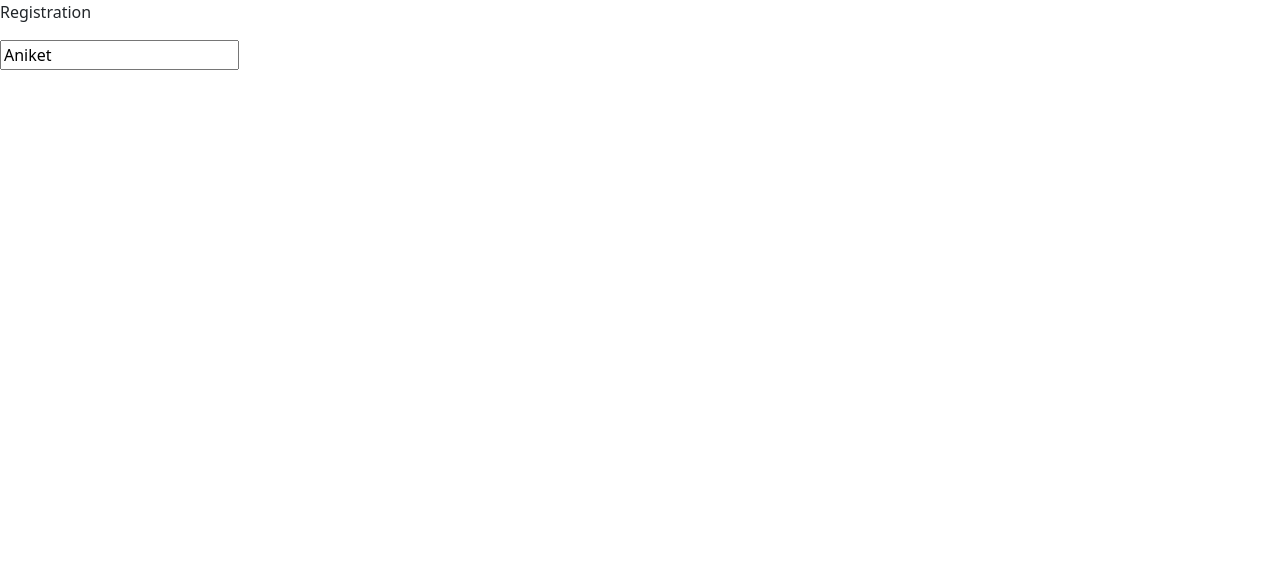
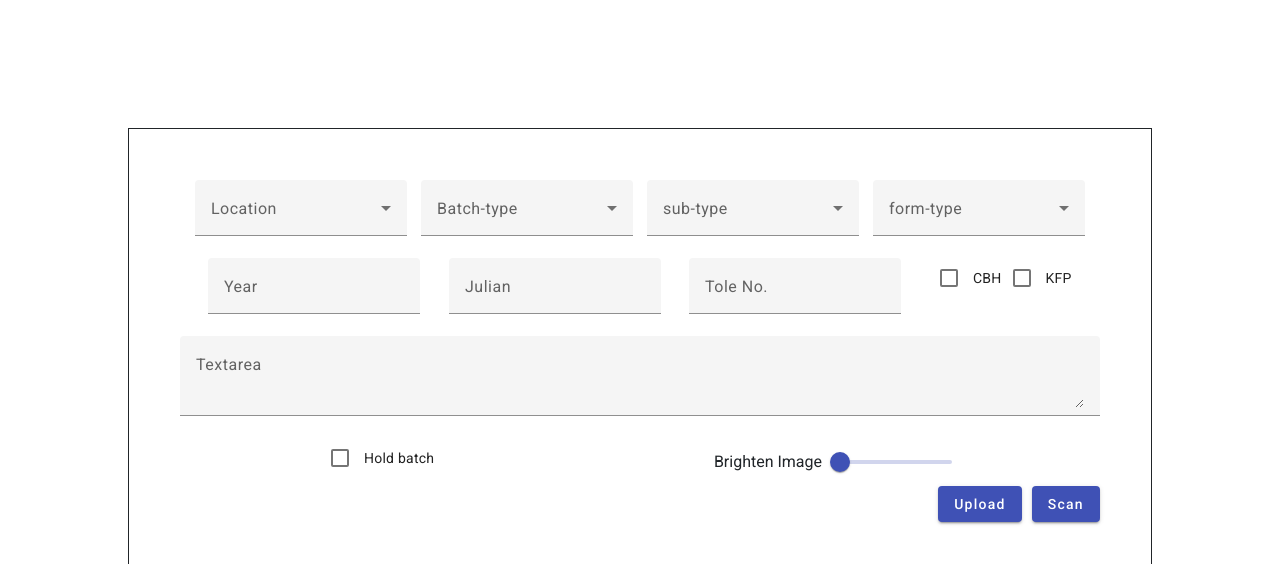
Before and after one commit to Aniket9932/Forms_Angular, an Angular app: page /registration in a window 1280 px wide. Shown: the top 564 px of the page. Built offline with nearby package versions, Linux system fonts and the light colour scheme.

Commit message:
reactive-forms

```diff
--- a/angular.json
+++ b/angular.json
@@ -25,6 +25,7 @@
               "src/assets"
             ],
             "styles": [
+              "@angular/material/prebuilt-themes/indigo-pink.css",
               "node_modules/bootstrap/dist/css/bootstrap.min.css",
               "src/styles.css"
             ],
@@ -88,6 +89,7 @@
               "src/assets"
             ],
             "styles": [
+              "@angular/material/prebuilt-themes/indigo-pink.css",
               "src/styles.css"
             ],
             "scripts": []
--- a/package.json
+++ b/package.json
@@ -11,10 +11,12 @@
   "private": true,
   "dependencies": {
     "@angular/animations": "^16.2.0",
+    "@angular/cdk": "^16.2.5",
     "@angular/common": "^16.2.0",
     "@angular/compiler": "^16.2.0",
     "@angular/core": "^16.2.0",
     "@angular/forms": "^16.2.0",
+    "@angular/material": "^16.2.5",
     "@angular/platform-browser": "^16.2.0",
     "@angular/platform-browser-dynamic": "^16.2.0",
     "@angular/router": "^16.2.0",
--- a/src/app/components/registration/registration.component.css
+++ b/src/app/components/registration/registration.component.css
@@ -0,0 +1,44 @@
+.parent-container {
+  height: 100%;
+  padding: 5%;
+  border: 1px solid;
+  display: flex;
+  flex-direction: column;
+  justify-content: space-evenly;
+}
+
+.outline {
+  margin: 10%;
+}
+
+.first-row {
+  display: flex;
+  flex-wrap: wrap;
+  justify-content: space-evenly;
+}
+
+.second-row {
+  display: flex;
+  flex-wrap: wrap;
+  justify-content: space-evenly;
+}
+.third-row {
+  display: flex;
+  flex-wrap: wrap;
+  justify-content: space-around;
+}
+
+.forth-row {
+  display: flex;
+  flex-wrap: wrap;
+  justify-content: end;
+}
+
+.slider-container {
+  width: auto;
+  display: flex;
+  align-items: center;
+}
+.spacer {
+  width: 10px;
+}
--- a/src/app/components/registration/registration.component.html
+++ b/src/app/components/registration/registration.component.html
@@ -1,6 +1,73 @@
-<div>
-  <p>Registration</p>
-  <form #details="ngForm">
-    <input type="text" [value]="name" placeholder="Full Name" />
-  </form>
+<div class="outline">
+  <div class="parent-container">
+    <div class="first-row">
+      <mat-form-field>
+        <mat-label>Location</mat-label>
+        <mat-select>
+          <mat-option value="Location 1">First option</mat-option>
+          <mat-option value="Location 2">Second option</mat-option>
+        </mat-select>
+      </mat-form-field>
+      <mat-form-field>
+        <mat-label>Batch-type</mat-label>
+        <mat-select>
+          <mat-option value="Location 1">First option</mat-option>
+          <mat-option value="Location 2">Second option</mat-option>
+        </mat-select>
+      </mat-form-field>
+      <mat-form-field>
+        <mat-label>sub-type</mat-label>
+        <mat-select>
+          <mat-option value="Location 1">First option</mat-option>
+          <mat-option value="Location 2">Second option</mat-option>
+        </mat-select>
+      </mat-form-field>
+      <mat-form-field>
+        <mat-label>form-type</mat-label>
+        <mat-select>
+          <mat-option value="Location 1">First option</mat-option>
+          <mat-option value="Location 2">Second option</mat-option>
+        </mat-select>
+      </mat-form-field>
+    </div>
+    <div class="second-row">
+      <mat-form-field>
+        <mat-label>Year</mat-label>
+        <input matInput />
+      </mat-form-field>
+      <mat-form-field>
+        <mat-label>Julian</mat-label>
+        <input matInput />
+      </mat-form-field>
+      <mat-form-field>
+        <mat-label>Tole No.</mat-label>
+        <input matInput />
+      </mat-form-field>
+      <div>
+        <mat-checkbox>CBH</mat-checkbox>
+        <mat-checkbox>KFP</mat-checkbox>
+      </div>
+    </div>
+    <mat-form-field>
+      <mat-label>Textarea</mat-label>
+      <textarea matInput></textarea>
+    </mat-form-field>
+    <div class="third-row">
+      <div>
+        <mat-checkbox>Hold batch</mat-checkbox>
+      </div>
+      <div class="slider-container">
+        <div><mat-label>Brighten Image</mat-label></div>
+        <div class="spacer"></div>
+        <mat-slider>
+          <input matSliderThumb />
+        </mat-slider>
+      </div>
+    </div>
+    <div class="forth-row">
+      <button mat-raised-button color="primary">Upload</button>
+      <div class="spacer"></div>
+      <button mat-raised-button color="primary">Scan</button>
+    </div>
+  </div>
 </div>
--- a/src/index.html
+++ b/src/index.html
@@ -6,6 +6,9 @@
   <base href="/">
   <meta name="viewport" content="width=device-width, initial-scale=1">
   <link rel="icon" type="image/x-icon" href="favicon.ico">
+  <link rel="preconnect" href="https://fonts.gstatic.com">
+  <link href="https://fonts.googleapis.com/css2?family=Roboto:wght@300;400;500&display=swap" rel="stylesheet">
+  <link href="https://fonts.googleapis.com/icon?family=Material+Icons" rel="stylesheet">
 </head>
 <body>
   <app-root></app-root>
--- a/src/styles.css
+++ b/src/styles.css
@@ -1 +1,4 @@
 /* You can add global styles to this file, and also import other style files */
+
+html, body { height: 100%; }
+body { margin: 0; font-family: Roboto, "Helvetica Neue", sans-serif; }
```
Also changed, not shown: src/app/app.module.ts (+22 -1 lines), 1 other file (tests, documents, lock files or other folders).
